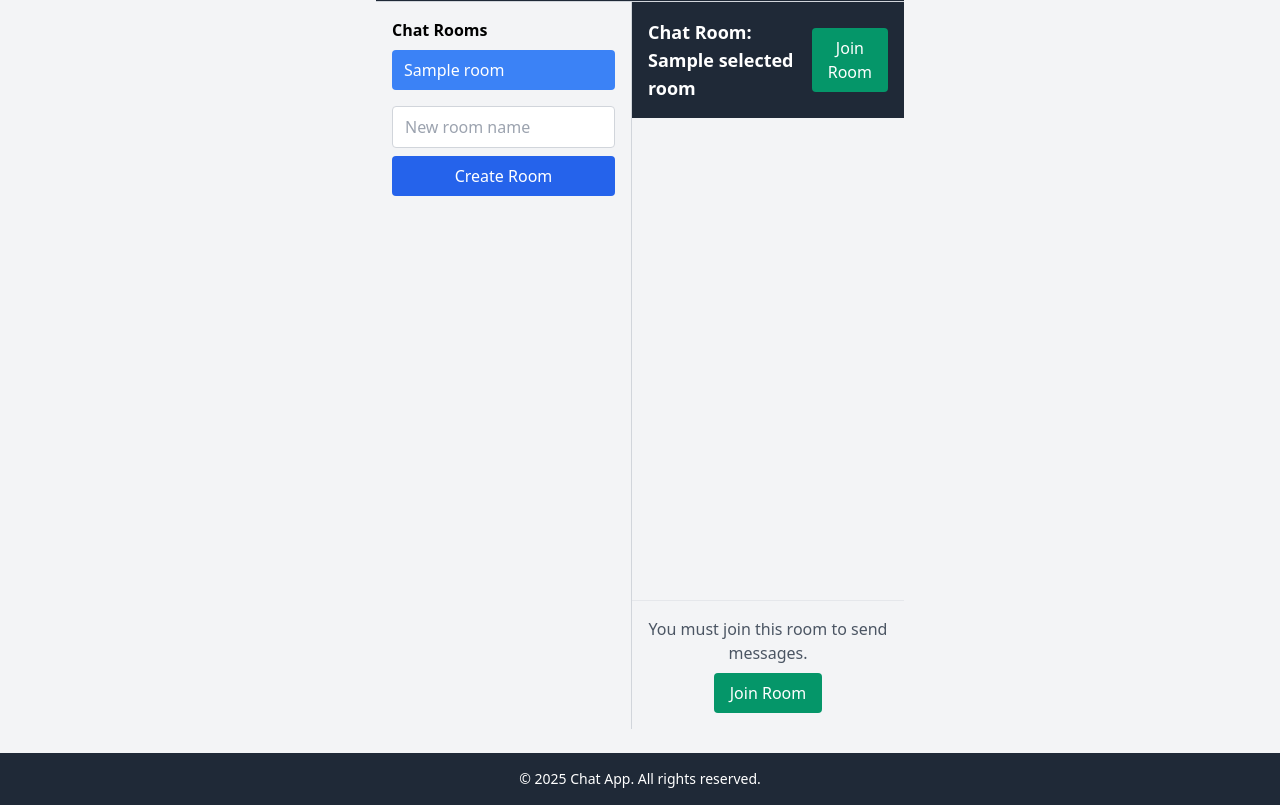
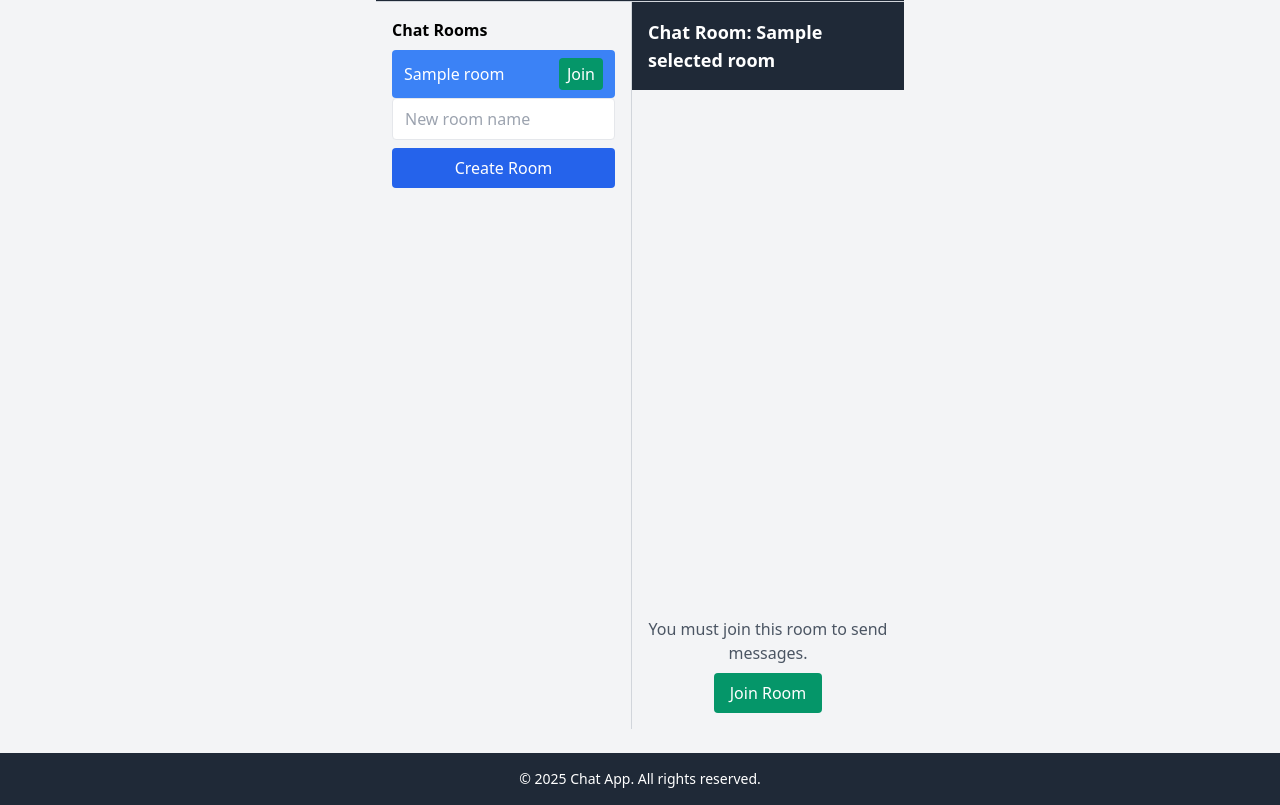
Before and after one commit to Naveen-1606/chat-app, a FastAPI app: template app/templates/rooms.html in a window 1280 px wide. Shown: the part 159-964 px from the top of the page. Run offline with FastAPI, Linux system fonts and the light colour scheme; the template is opened without the code that fills it: most values are stand-ins (such as "Sample title", 1, 10 or a date in 2020); parts of the project's set-up code (start-up, migrations or seed data) failed here and were passed over; some libraries are stand-ins or nearby versions.

Commit message:
Join/leave button and message form are synced

```diff
--- a/app/main.py
+++ b/app/main.py
@@ -1,7 +1,7 @@
 from fastapi import FastAPI, Request
 from sqlmodel import SQLModel
 from app.db.session import engine
-from app.api import auth, chat, pages, auth_htmx, websocket_router, chat_htmx
+from app.api import auth_htmx, websocket_router, chat_htmx
 from fastapi.middleware.cors import CORSMiddleware
 from app.core.config import settings
 from fastapi.staticfiles import StaticFiles
--- /dev/null
+++ b/app/templates/partials/message_input.html
@@ -0,0 +1,41 @@
+{% if selected_room %}
+  {% if membership_map[selected_room.id] %}
+    <!-- Chat input form -->
+    <form
+      id="chat-form"
+      hx-post="/chat/rooms/{{ selected_room.id }}/messages"
+      hx-target="#message-list"
+      hx-swap="beforeend"
+      hx-on="htmx:afterRequest: this.reset()"
+      class="flex border-t border-gray-300 p-4"
+    >
+      <input
+        type="text"
+        name="content"
+        placeholder="Type your message..."
+        required
+        class="flex-1 px-3 py-2 border border-gray-300 rounded-l"
+        autocomplete="off"
+      />
+      <button
+        type="submit"
+        class="bg-blue-600 hover:bg-blue-700 text-white px-6 rounded-r">
+        Send
+      </button>
+    </form>
+  {% else %}
+    <!-- Join button if not a member -->
+    <div class="text-center text-gray-600 p-4">
+      <p class="mb-2">You must join this room to send messages.</p>
+      <form
+        hx-post="/chat/rooms/{{ selected_room.id }}/join"
+        hx-target="body"
+        hx-swap="none"
+      >
+        <button type="submit" class="bg-green-600 hover:bg-green-700 text-white px-4 py-2 rounded">
+          Join Room
+        </button>
+      </form>
+    </div>
+  {% endif %}
+{% endif %}
--- /dev/null
+++ b/app/templates/partials/message_item.html
@@ -0,0 +1,6 @@
+<div>
+  <strong>{{ message.sender.username }}:</strong> {{ message.content }}
+  <small class="text-gray-500 text-xs">
+    {{ message.timestamp.strftime('%Y-%m-%d %H:%M:%S') }}
+  </small>
+</div>
--- a/app/templates/partials/room_list.html
+++ b/app/templates/partials/room_list.html
@@ -1,5 +1,5 @@
-{% for room in rooms %}
+<ul id="rooms-container" class="space-y-1">
+  {% for room in rooms %}
     {% include "partials/room_list_item.html" %}
-{% else %}
-    <p class="text-gray-500">No rooms available.</p>
-{% endfor %}
+  {% endfor %}
+</ul>
--- a/app/templates/partials/room_list_item.html
+++ b/app/templates/partials/room_list_item.html
@@ -1,26 +1,16 @@
-<li id="room-{{ room.id }}">
-  <a
-    href="/chat/rooms/{{ room.id }}"
-    class="inline-block px-3 py-2 rounded hover:bg-gray-300
-      {% if selected_room and selected_room.id == room.id %} bg-blue-500 text-white {% endif %}">
-    {{ room.name }}
-  </a>
+<li class="flex justify-between items-center px-3 py-2 rounded hover:bg-gray-300
+    {% if selected_room and selected_room.id == room.id %} bg-blue-500 text-white {% endif %}">
 
-  {% if room.is_member %}
-    <button
-      hx-post="/chat/leave-room/{{ room.id }}"
-      hx-target="#room-{{ room.id }}"
-      hx-swap="outerHTML"
-      class="ml-2 px-2 py-1 bg-red-500 hover:bg-red-600 text-white rounded text-sm">
-      Leave
-    </button>
+  <a href="/chat/rooms/{{ room.id }}" class="flex-1">{{ room.name }}</a>
+
+  {% if membership_map[room.id] %}
+    <form hx-post="/chat/rooms/{{ room.id }}/leave" hx-target="body" hx-swap="none" class="ml-2">
+      <button type="submit" class="bg-yellow-500 hover:bg-yellow-600 text-white px-2 py-1 rounded">Leave</button>
+    </form>
   {% else %}
-    <button
-      hx-post="/chat/join-room/{{ room.id }}"
-      hx-target="#room-{{ room.id }}"
-      hx-swap="outerHTML"
-      class="ml-2 px-2 py-1 bg-green-500 hover:bg-green-600 text-white rounded text-sm">
-      Join
-    </button>
+    <form hx-post="/chat/rooms/{{ room.id }}/join" hx-target="body" hx-swap="none" class="ml-2">
+      <button type="submit" class="bg-green-600 hover:bg-green-700 text-white px-2 py-1 rounded">Join</button>
+    </form>
   {% endif %}
+
 </li>
--- a/app/templates/rooms.html
+++ b/app/templates/rooms.html
@@ -10,40 +10,22 @@
 
   <div class="flex flex-1 overflow-hidden border-t border-gray-300">
 
-    <!-- Sidebar: Rooms List + Create Room -->
+    <!-- Sidebar: Rooms List -->
     <aside class="w-64 bg-gray-100 p-4 overflow-y-auto border-r border-gray-300">
       <h2 class="font-semibold mb-2">Chat Rooms</h2>
-      <ul class="space-y-1 mb-4">
-        {% for room in rooms %}
-          <li>
-            <a
-              href="/chat/rooms/{{ room.id }}"
-              class="block px-3 py-2 rounded hover:bg-gray-300
-                {% if selected_room and selected_room.id == room.id %} bg-blue-500 text-white {% endif %}">
-              {{ room.name }}
-            </a>
-          </li>
-        {% else %}
-          <li class="text-gray-500">No rooms available.</li>
-        {% endfor %}
-      </ul>
+
+      <!-- Rooms container that HTMX will update -->
+      <div id="rooms-container">
+        {% include "partials/room_list.html" %}
+      </div>
 
       <!-- Create New Room Form -->
       <form method="post" action="/chat/rooms" class="space-y-2">
-        <input
-          type="text"
-          name="name"
-          placeholder="New room name"
-          required
-          class="w-full px-3 py-2 border border-gray-300 rounded"
-        />
-        <button
-          type="submit"
-          class="w-full bg-blue-600 hover:bg-blue-700 text-white px-4 py-2 rounded">
-          Create Room
-        </button>
+        <input type="text" name="name" placeholder="New room name" required class="w-full px-3 py-2 border rounded">
+        <button type="submit" class="w-full bg-blue-600 hover:bg-blue-700 text-white px-4 py-2 rounded">Create Room</button>
       </form>
     </aside>
+
 
     <!-- Main Chat Area -->
     <main class="flex-1 flex flex-col">
@@ -52,20 +34,6 @@
         <!-- Room Header -->
         <header class="bg-gray-800 text-white p-4 flex justify-between items-center">
           <h2 class="text-lg font-semibold">Chat Room: {{ selected_room.name }}</h2>
-
-          {% if is_member %}
-            <form method="post" action="/chat/rooms/{{ selected_room.id }}/leave">
-              <button type="submit" class="bg-yellow-500 hover:bg-yellow-600 text-white px-4 py-2 rounded">
-                Leave Room
-              </button>
-            </form>
-          {% else %}
-            <form method="post" action="/chat/rooms/{{ selected_room.id }}/join">
-              <button type="submit" class="bg-green-600 hover:bg-green-700 text-white px-4 py-2 rounded">
-                Join Room
-              </button>
-            </form>
-          {% endif %}
         </header>
 
         <!-- Messages List -->
@@ -85,40 +53,10 @@
         </section>
 
         <!-- Message Input Area -->
-        <div class="p-4 bg-gray-100 border-t">
-          {% if is_member %}
-            <form
-              id="chat-form"
-              hx-post="/chat/rooms/{{ selected_room.id }}/messages"
-              hx-target="#message-list"
-              hx-swap="innerHTML"
-              class="flex border-t border-gray-300 p-4"
-            >
-              <input
-                type="text"
-                name="content"
-                placeholder="Type your message..."
-                required
-                class="flex-1 px-3 py-2 border border-gray-300 rounded-l"
-                autocomplete="off"
-              />
-              <button
-                type="submit"
-                class="bg-blue-600 hover:bg-blue-700 text-white px-6 rounded-r">
-                Send
-              </button>
-            </form>
-          {% else %}
-            <div class="text-center text-gray-600">
-              <p class="mb-2">You must join this room to send messages.</p>
-              <form method="post" action="/chat/rooms/{{ selected_room.id }}/join">
-                <button type="submit" class="bg-green-600 hover:bg-green-700 text-white px-4 py-2 rounded">
-                  Join Room
-                </button>
-              </form>
-            </div>
-          {% endif %}
+        <div id="message-input-container">
+          {% include "partials/message_input.html" %}
         </div>
+
 
       {% else %}
         <div class="flex items-center justify-center flex-1 text-gray-500">
```
Also changed, not shown: app/api/auth.py (deleted, +0 -40 lines), app/api/chat.py (deleted, +0 -95 lines), app/api/chat_htmx.py (+88 -51 lines), app/api/pages.py (deleted, +0 -19 lines), app/api/schemas.py (deleted, +0 -14 lines), app/services/chat_service.py (+80 -2 lines), app/templates/partials/join_leave_sync.html (added, +9 -0 lines).
